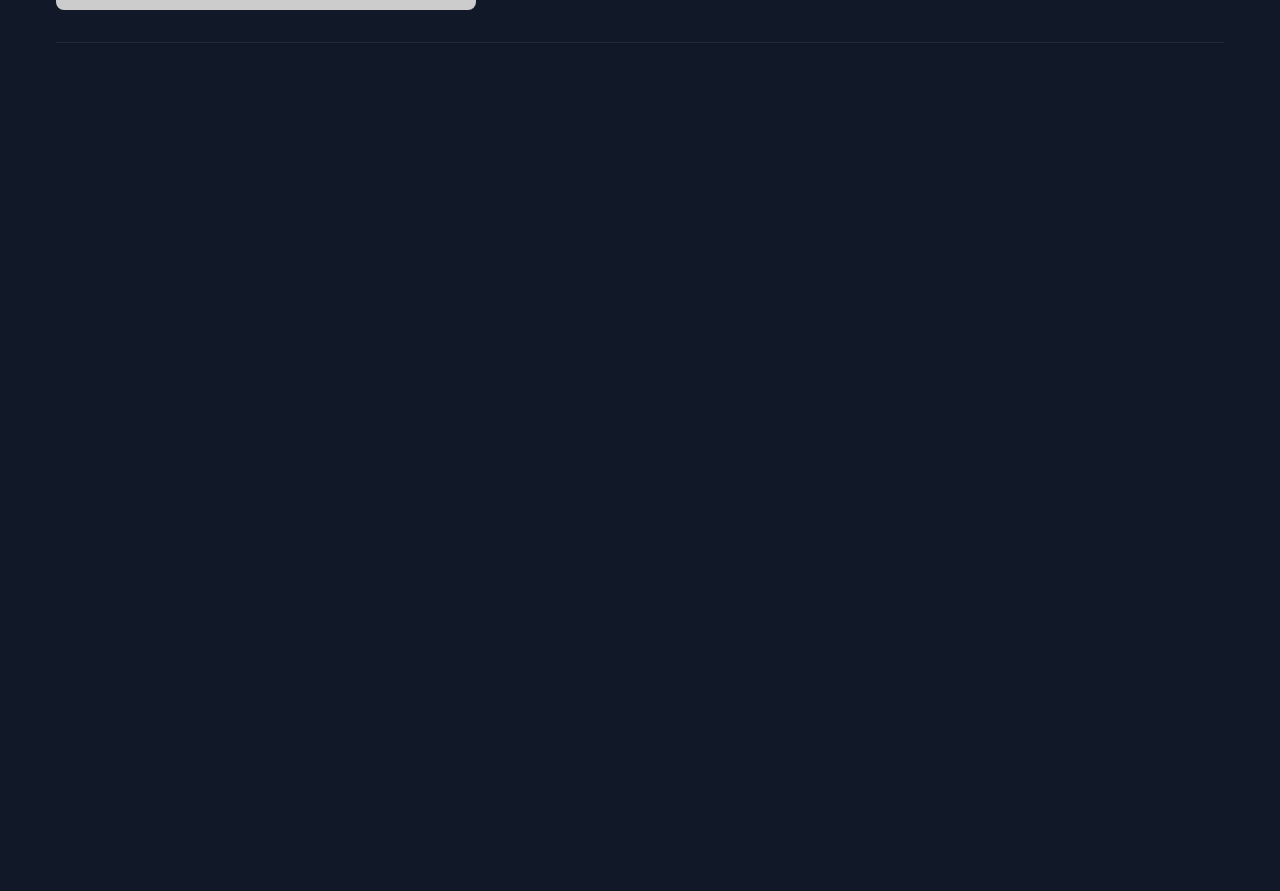
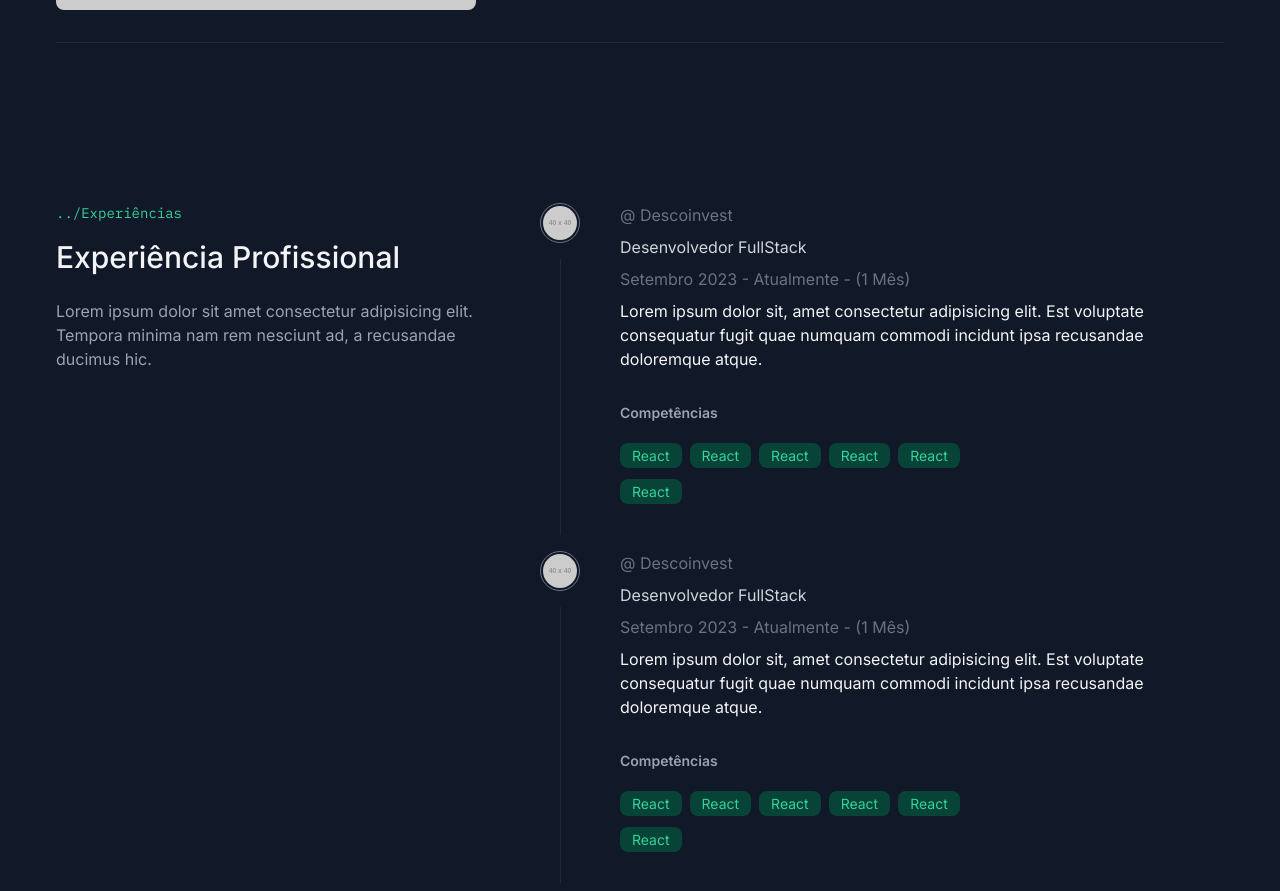
Before and after one commit to AugustoTI/portfolio, a Next.js app: page / in a window 1280 px wide. Shown: the part 2797-3688 px from the top of the page. Before the commit the page ends 2936 px from the top, so only its background shows below. Built offline with nearby package versions, Linux system fonts and the light colour scheme.

Commit message:
feat: work experience section

```diff
--- /dev/null
+++ b/src/app/_components/work-experience-item.tsx
@@ -0,0 +1,51 @@
+import { Badge } from '@/components/ui/badge'
+import Image from 'next/image'
+
+export function WorkExperienceItem() {
+  return (
+    <div className="grid grid-cols-[40px,1fr] gap-4 md:gap-10">
+      <div className="flex flex-col items-center gap-4">
+        <div className="rounded-full border border-gray-500 p-0.5">
+          <Image
+            src={'https://fakeimg.pl/40x40'}
+            width={40}
+            height={40}
+            alt="Logo da empresa"
+            className="rounded-full"
+          />
+        </div>
+
+        <div className="h-full w-[1px] bg-gray-800"></div>
+      </div>
+      <div>
+        <div className="flex flex-col items-start gap-2 text-sm sm:text-base">
+          <a
+            href="https://www.linkedin.com/company/descoinvest/"
+            target="_blank"
+            rel="noreferrer"
+            className="text-gray-500 transition hover:text-emerald-500"
+          >
+            @ Descoinvest
+          </a>
+          <h3 className="text-gray-300">Desenvolvedor FullStack</h3>
+          <span className="text-gray-500">Setembro 2023 - Atualmente - (1 Mês)</span>
+          <p>
+            Lorem ipsum dolor sit, amet consectetur adipisicing elit. Est voluptate
+            consequatur fugit quae numquam commodi incidunt ipsa recusandae doloremque
+            atque.
+          </p>
+          <h4 className="mb-3 mt-6 text-sm font-semibold text-gray-400">Competências</h4>
+          <ul className="mb-8 flex flex-wrap gap-x-2 gap-y-3 lg:max-w-[350px]">
+            {Array.from({ length: 6 }).map((_, index) => (
+              <li key={index}>
+                <Badge asChild className="font-normal">
+                  <strong>React</strong>
+                </Badge>
+              </li>
+            ))}
+          </ul>
+        </div>
+      </div>
+    </div>
+  )
+}
--- /dev/null
+++ b/src/app/_components/work-experience.tsx
@@ -0,0 +1,25 @@
+import { SectionTitle } from '@/components/section-title'
+import { WorkExperienceItem } from './work-experience-item'
+
+export function WorkExperience() {
+  return (
+    <section className="container flex flex-col gap-10 px-4 py-16 sm:gap-4 md:flex-row lg:gap-16">
+      <div className="max-w-[420px]">
+        <SectionTitle title="Experiência Profissional" subtitle="Experiências" />
+        <p className="mt-6 text-gray-400">
+          Lorem ipsum dolor sit amet consectetur adipisicing elit. Tempora minima nam rem
+          nesciunt ad, a recusandae ducimus hic.
+        </p>
+      </div>
+
+      <ul className="flex flex-col gap-4">
+        <li>
+          <WorkExperienceItem />
+        </li>
+        <li>
+          <WorkExperienceItem />
+        </li>
+      </ul>
+    </section>
+  )
+}
--- a/src/app/page.tsx
+++ b/src/app/page.tsx
@@ -1,6 +1,7 @@
 import { HeroSection } from './_components/hero-section'
 import { HighlightedProjectsSection } from './_components/highlighted-projects-section'
 import { KnownSection } from './_components/known-section'
+import { WorkExperience } from './_components/work-experience'
 
 export default function HomePage() {
   return (
@@ -8,6 +9,7 @@ export default function HomePage() {
       <HeroSection />
       <KnownSection />
       <HighlightedProjectsSection />
+      <WorkExperience />
     </>
   )
 }
--- a/src/components/dividers.tsx
+++ b/src/components/dividers.tsx
@@ -3,8 +3,10 @@ import { cn } from '@/lib/utils'
 
 type HorizontalDividerProps = ComponentPropsWithoutRef<'div'>
 
-export const horizontalDividerStyle = cn('my-8 w-full border-b border-b-gray-800')
+export const horizontalDividerStyle = cn(
+  'my-8 w-full border-b border-t-0 border-b-gray-800',
+)
 
 export function HorizontalDivider({ className, ...props }: HorizontalDividerProps) {
-  return <div className={cn(horizontalDividerStyle, className)} {...props} />
+  return <hr className={cn(horizontalDividerStyle, className)} {...props} />
 }
```
